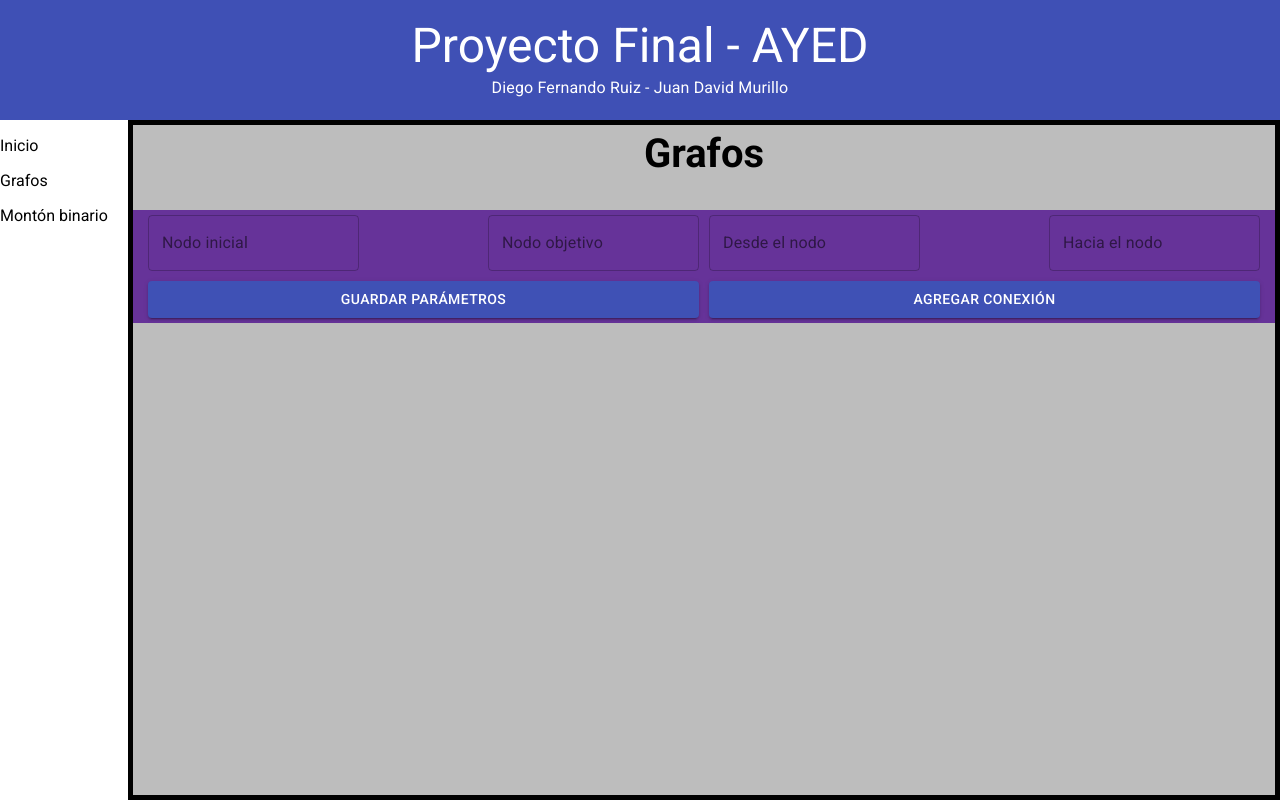
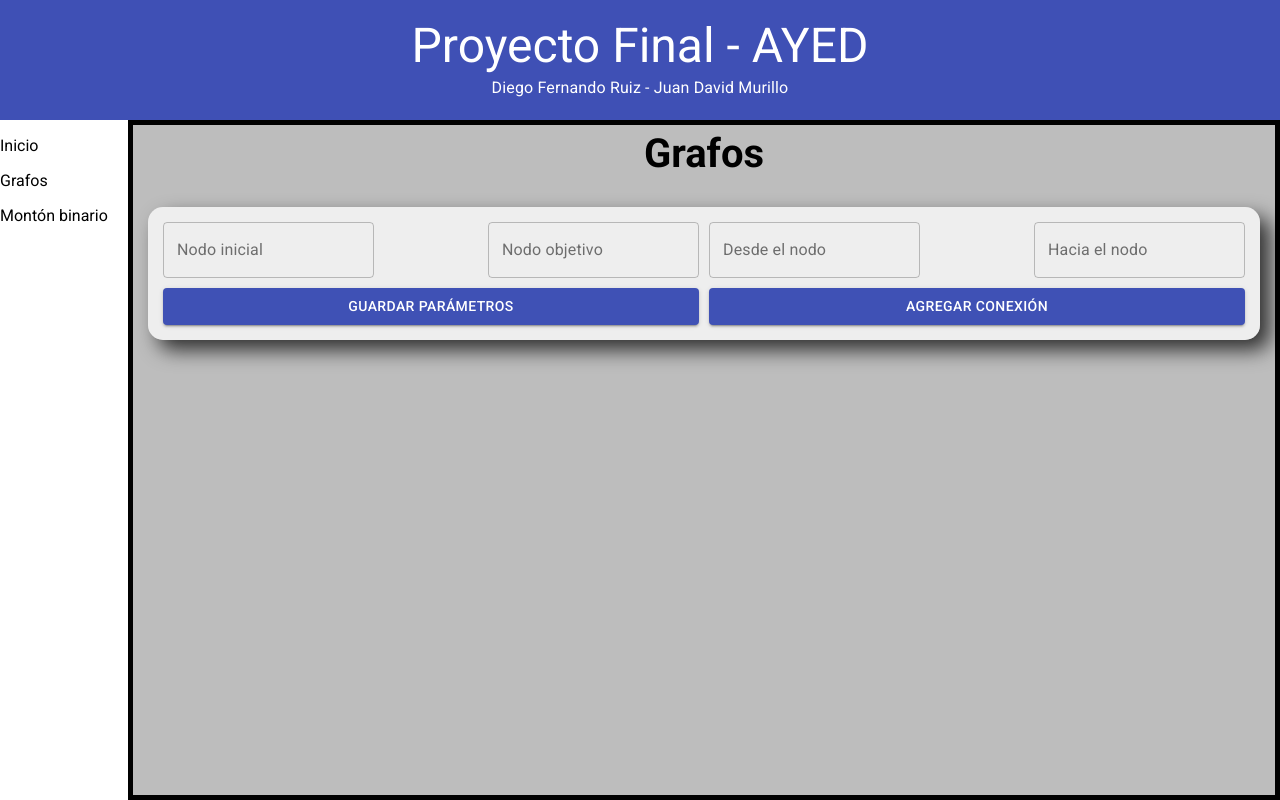
Before and after one commit to juancho20sp/final-ayed-frontend, a React (Create React App) app: page /graphs in a window 1280 px wide. Built offline with nearby package versions, Linux system fonts and the light colour scheme.

Commit message:
Styles added to graph view

```diff
--- a/src/Views/Graphs/Graphs.css
+++ b/src/Views/Graphs/Graphs.css
@@ -1,5 +1,8 @@
 .graph__container {
     border: 5px solid black;
+    display: grid;
+
+    grid-template: 10% auto 1fr / 1fr;
 }
 
 .graph__title {
@@ -11,14 +14,54 @@
 }
 
 .graph-forms__container {
-    background-color: rebeccapurple;
+    /* background-color: rebeccapurple; */
+    background-color: rgba(255, 255, 255, 0.75);
 
-    padding: 0 10px;
+    -webkit-box-shadow: 10px 10px 20px 0px rgba(0, 0, 0, 0.75);
+    -moz-box-shadow: 10px 10px 20px 0px rgba(0, 0, 0, 0.75);
+    box-shadow: 10px 10px 20px 0px rgba(0, 0, 0, 0.75);
+
+    border-radius: 15px;
+
+    padding: 10px;
+    margin: 15px;
 
     display: grid;
     grid-template: 1fr / 1fr 1fr;
 }
 
+.tables__container {
+    /* background-color: red; */
+
+    width: 100%;
+
+    display: grid;
+    grid-template: repeat(2, 1fr) / 1fr;
+    grid-template-areas: "table1""table2""button";
+
+
+}
+
 .graph-forms__table {
-    background-color: teal;
+    /* background-color: teal; */
+    width: 80%;
+
+    justify-self: center;
+    align-self: center;
+
 }
+
+.limits__table {
+    /* border: 5px solid red; */
+    /* background-color: violet; */
+}
+
+.send__button {
+    /* background-color: royalblue; */
+    grid-area: button;
+
+    margin: 5px;
+
+    display: flex;
+    justify-content: center;
+}
--- a/src/Views/Graphs/Graphs.jsx
+++ b/src/Views/Graphs/Graphs.jsx
@@ -29,9 +29,6 @@ const Graphs = () => {
     goal: null
   });
 
-  console.log(limits);
-  console.log(pairs);
-
   const titles1 = ["Nodo de inicio", "Nodo objetivo", ""];
   const titles2 = ["Nodo inicial", "Nodo final", ""];
 
@@ -59,7 +56,7 @@ const Graphs = () => {
     console.log(res);
     console.log(JSON.stringify(res));
 
-    fetch("https://obscure-sierra-80708.herokuapp.com/graph", {
+    fetch("graph", {
       method: "PUT",
       body: JSON.stringify(res),
       headers: {
@@ -98,6 +95,7 @@ const Graphs = () => {
           ></FormTwo>
         </div>
 
+        <div className="tables__container">
           {limits.start && (
             <div className="graph-forms__table">
               <GraphTable
@@ -131,6 +129,7 @@ const Graphs = () => {
             </div>
           )}
         </div>
+      </div>
     </>
   );
 };
```
Lines whose indentation alone changed are shown as unchanged.
